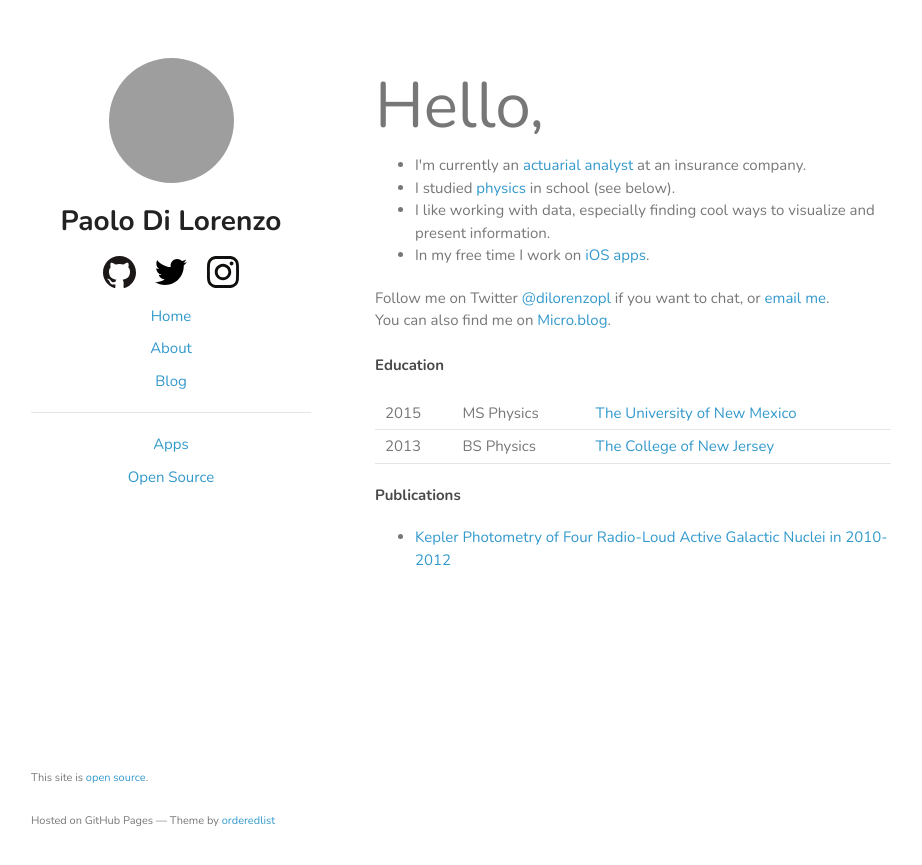
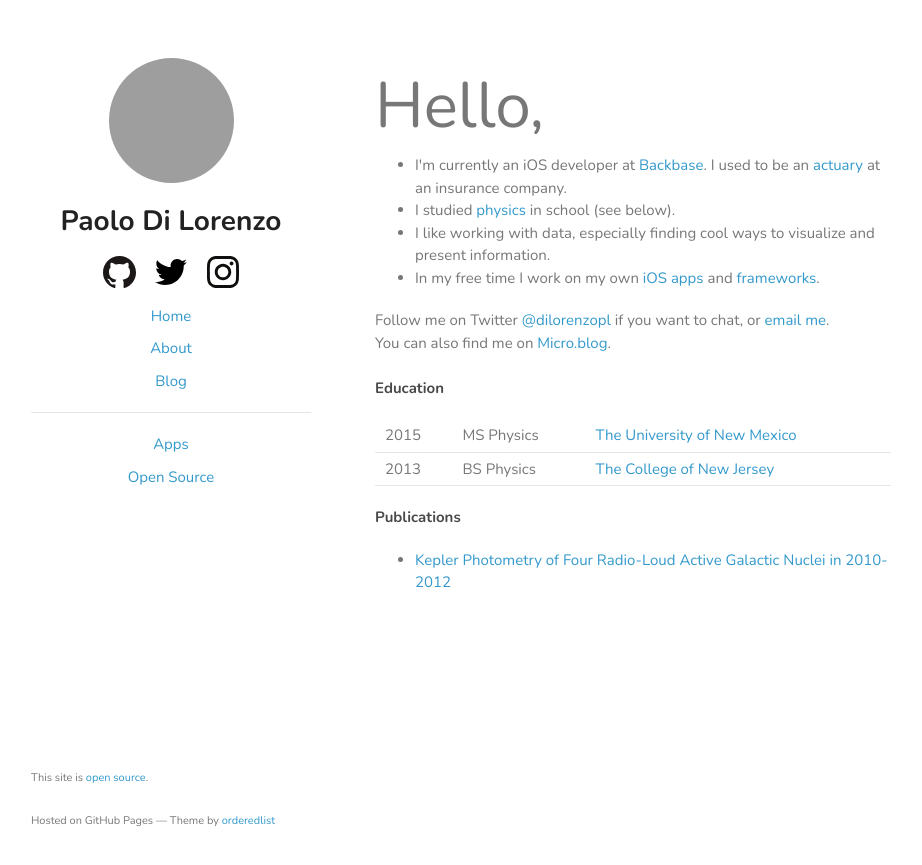
Before and after one commit to pdil/website-Jekyll, a Jekyll site: the page built from about/index.html, in a window 1280 px wide. Shown: the top 865 px of the page, without its empty margins (179-1101 px from the left). Built offline with Jekyll 4.4.1, drawn with Linux system fonts in a browser that asks for light colours; grey boxes are pictures that could not be loaded.

Commit message:
Update about

```diff
--- a/about/index.html
+++ b/about/index.html
@@ -5,10 +5,10 @@ header: Hello,
 ---
 
 <ul>
-  <li>I'm currently an <a href="http://www.beanactuary.org/what/do/?fa=what-do-we-do" target="_blank">actuarial analyst</a> at an insurance company.</li>
+  <li>I'm currently an iOS developer at <a href="http://www.backbase.com" target="_blank">Backbase</a>. I used to be an <a href="http://www.beanactuary.org/what/do/?fa=what-do-we-do" target="_blank">actuary</a> at an insurance company.</li>
   <li>I studied <a href="http://www.physics.org/article-questions.asp?id=18" target="_blank">physics</a> in school (see below).</li>
   <li>I like working with data, especially finding cool ways to visualize and present information.</li>
-  <li>In my free time I work on <a href="../apps/">iOS apps</a>.</li>
+  <li>In my free time I work on my own <a href="../apps/">iOS apps</a> and <a href="../pkgs/">frameworks</a>.</li>
 </ul>
 
 Follow me on Twitter <a href="http://www.twitter.com/{{site.author_twitter}}" target="_blank">@{{site.author_twitter}}</a> if you want to chat, or <a href="mailto:{{site.author_email}}?subject=Hi">email me</a>.
```
